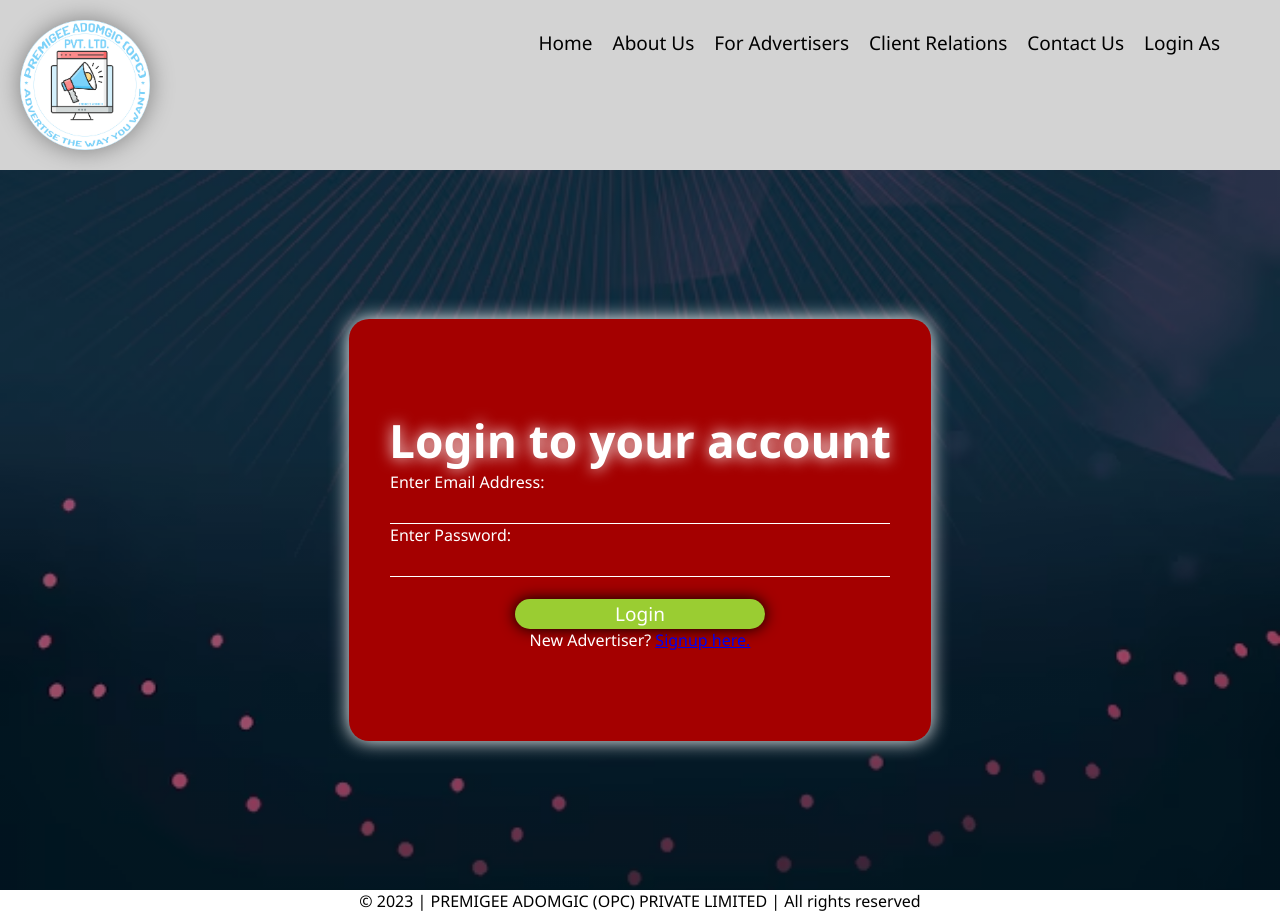
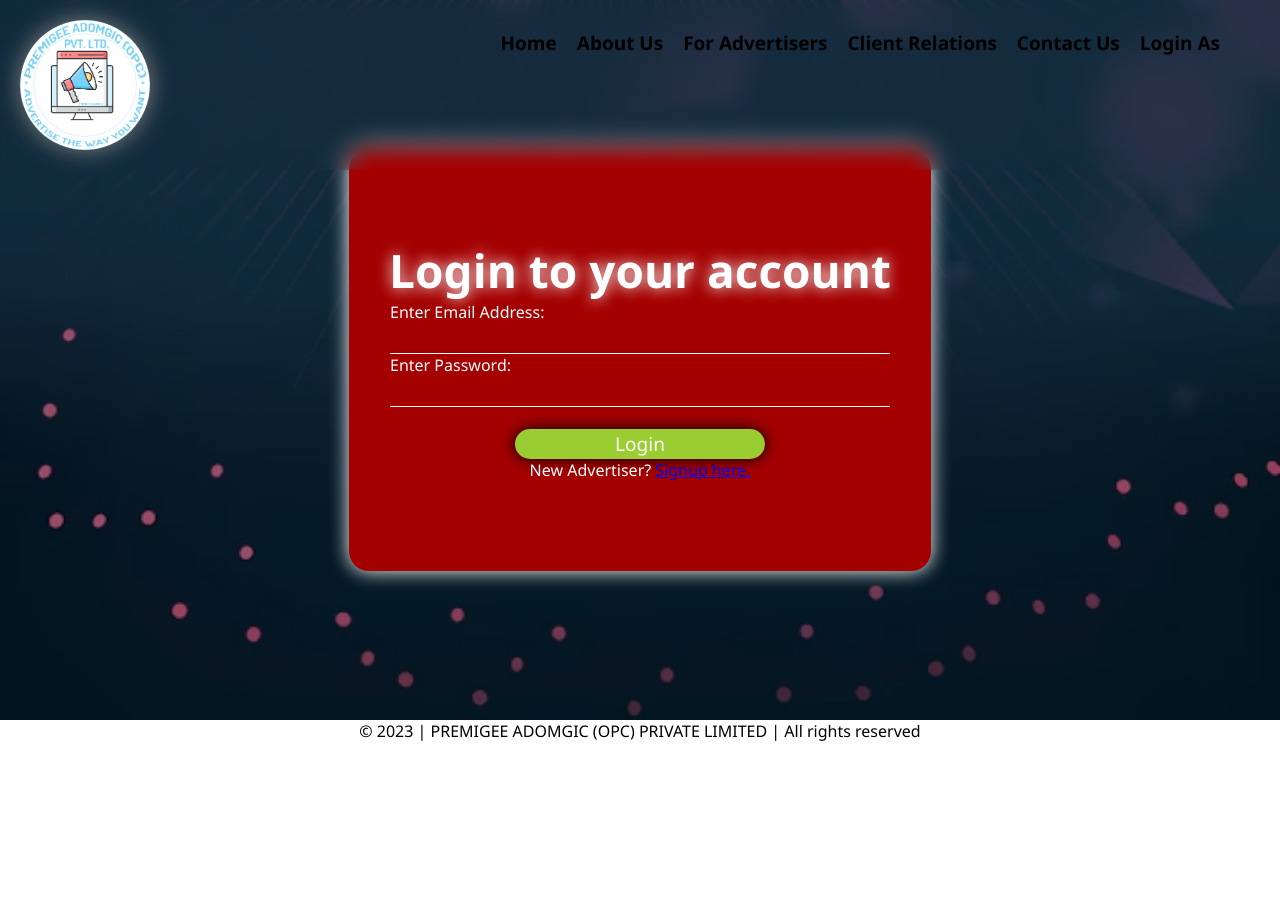
Before and after one commit to premigeeadomgic/PremigeeAdomgicOPC, a plain HTML site: page LoginRegister/index.html in a window 1280 px wide. After the commit the page ends 800 px from the top, so only its background shows below. Drawn offline with Linux system fonts and the light colour scheme.

Commit message:
Update style.css

```diff
--- a/LoginRegister/style.css
+++ b/LoginRegister/style.css
@@ -2,13 +2,15 @@
     margin: 0;
     padding: 0;
     font-family: 'Segoe UI', Tahoma, Geneva, Verdana, sans-serif;
+    scroll-behavior: smooth;
 }
 
 .navbar{
     width: 100%;
     height: 170px;
-    background: lightgrey;
-    position: relative;
+    position: fixed;
+    backdrop-filter: blur(10px); /* Adjust the blur radius as needed */
+    -webkit-backdrop-filter: blur(10px); /* For Safari */
 }
 
 .navbar .logo{
@@ -46,7 +48,7 @@
 .navbar .menu nav ul.main_menu li a{
     text-decoration: none;
     color: black;
-    font-weight: 400;
+    font-weight: 600;
     font-size: 19px;
 }
 
@@ -67,11 +69,6 @@
 
 .navbar .menu nav ul li{
     transition: 0.6s ease-in-out;
-}
-
-.navbar .menu nav ul li:hover{
-    background-color: aqua;
-    color: #000;
 }
 
 section.login_form{
```
